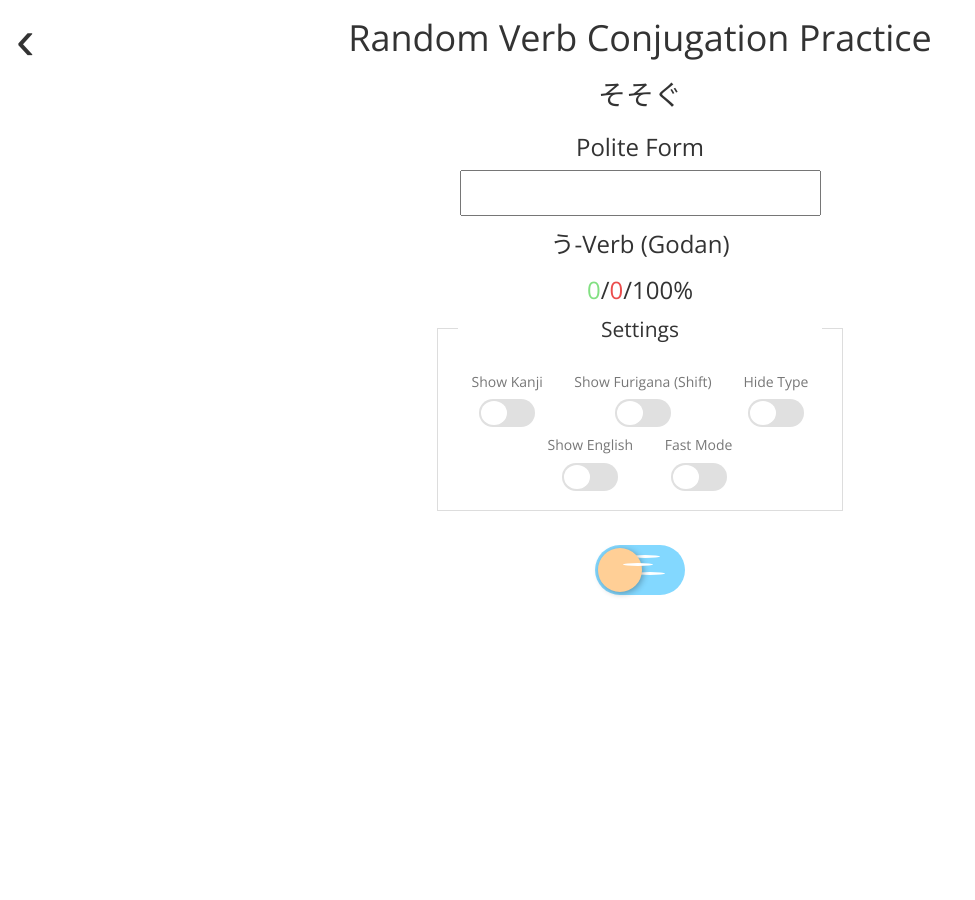
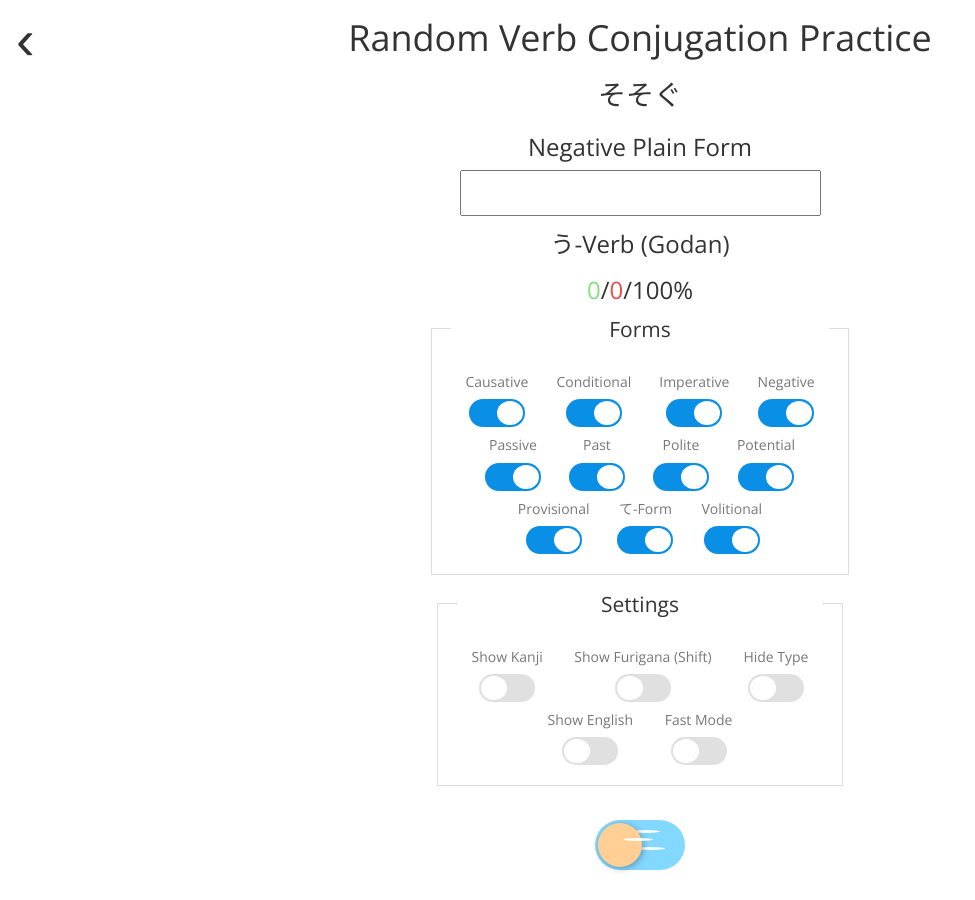
Before and after one commit to NickEckardt/steven-kraft.github.io, a Jekyll site: the page built from projects/japanese/verbs/randomize.html, in a window 1280 px wide. Shown: the whole page, without its empty margins (0-975 px from the left). Built offline with Jekyll 4.4.1, drawn with Linux system fonts in a browser that asks for light colours; some of the changed lines change nothing that is shown.

Commit message:
Added toggles for each form on randomization page

```diff
--- a/projects/japanese/js/verbs/randomize.js
+++ b/projects/japanese/js/verbs/randomize.js
@@ -12,23 +12,42 @@ var conj = {
   "Volitional" : volitionalform
 };
 
+var count = 0
+for (var c in conj) {
+  var item = "<li class=\"tg-list-item\"><h4>" + c + "</h4>\n"
+  item += "<input class=\"tgl tgl-light form\" id=\"" + c + "\" type=\"checkbox\" checked/>";
+  item += "\n<label class=\"tgl-btn\" for=\"" + c + "\"></label></li>";
+  if(count == 3){
+    item += "<div></div>";
+    count = 0;
+  } else {count++;}
+  $("#formsettings").append(item);
+}
+
 var randLabel = "";
+var form = "";
+var checked_forms = []
+updateCheckedForms()
 
 function getAnswer(word, type){
-  var form = randomForm(conj);
+  form = checked_forms[Math.floor(Math.random()*checked_forms.length)];
   var answer = conj[form](word, type);
   $('#form').text(form + " " + randLabel);
   return answer;
 }
 
-function randomForm(obj) {
-    var result;
-    var count = 0;
-    for (var prop in obj)
-        if (Math.random() < 1/++count)
-           result = prop;
-    return result;
+function updateCheckedForms(){
+  checked_forms = []
+  for (var prop in conj){
+    if ($("#" + prop).is(':checked')){checked_forms.push(prop);}
+  }
+  if(checked_forms.length == 0) {checked_forms = Object.keys(conj);}
 }
+
+$('.form').change(function() {
+  updateCheckedForms()
+  if(!checked_forms.includes(form)) {answer = getAnswer(word.kana, word.type);}
+});
 
 function causativeform(word, type, opts = {short:false, neg:false, polite:false, passive:false}) {
 	for (opt in opts) {opts[opt] = Math.random() >= 0.5;}
--- a/projects/japanese/verbs/randomize.html
+++ b/projects/japanese/verbs/randomize.html
@@ -21,18 +21,12 @@ permalink: /projects/japanese/randomize/
 
 <div>
 	<fieldset>
+		<legend>Forms</legend>
+		<ul id="formsettings" class="tg-list"></ul>
+	</fieldset>
+	<div></div>
+	<fieldset>
 	<legend>Settings</legend>
-		<ul class="tg-list">
-			{% for setting in page.extra_settings %}
-				<li class="tg-list-item">
-					<h4>{{ setting.label }}</h4>
-					<input class="tgl tgl-light opt" id="{{ setting.id }}" type="checkbox" name="{{ setting.var }}"/>
-					<label class="tgl-btn" for="{{ setting.id }}"></label>
-				</li>
-			{% endfor %}
-			<div></div>
-		</ul>
-
 		<ul class="tg-list">
 			{% include _toggle.html id="kanjisetting" label="Show Kanji" %}
 			{% include _toggle.html id="furisetting" label="Show Furigana (Shift)" %}
```
